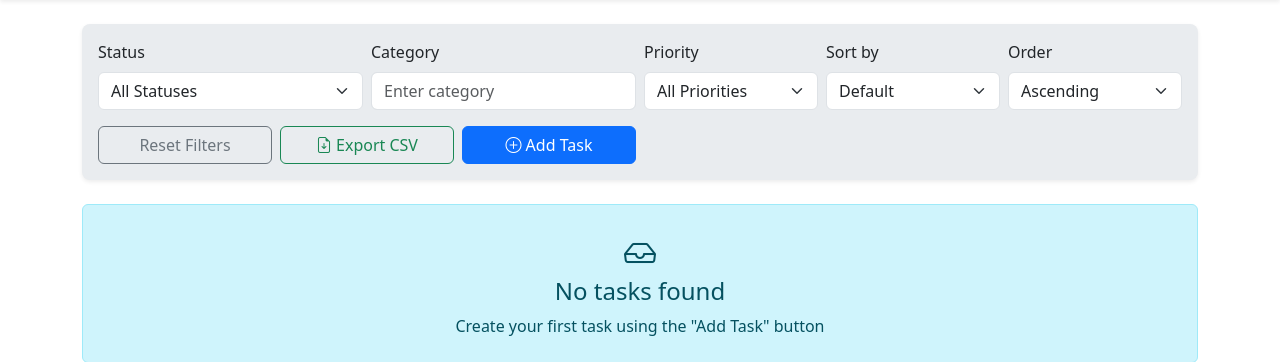
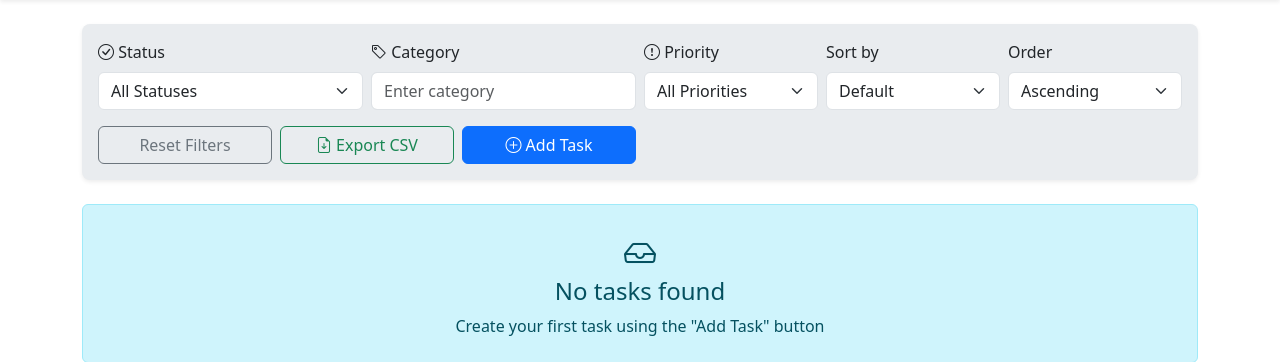
Before and after one commit to svladimir1010/Task-Tracker, a Flask app: page / in a window 1280 px wide. Shown: the part 56-418 px from the top of the page. Run offline with Flask 3, Linux system fonts and the light colour scheme; the visitor is signed in with stand-in values (Sample User, id 1); data that the repository does not hold is empty; some libraries are stand-ins or nearby versions.

Commit message:
Add icons to Сategory, Status, Priority filter fields to improve UI clarity

```diff
--- a/app/templates/index.html
+++ b/app/templates/index.html
@@ -10,7 +10,7 @@
         <div class="row g-2 align-items-end">
             <!-- Поле выбора статуса задачи -->
             <div class="col-12 col-sm-6 col-md-3">
-                <label for="statusFilter" class="form-label fw-medium mb-2">Status</label>
+                <label for="statusFilter" class="form-label fw-medium mb-2"> <i class="bi bi-check-circle"></i> Status</label>
                 <select name="status" id="statusFilter" class="form-select" onchange="document.getElementById('filterForm').submit()">
                     <option value="">All Statuses</option>
                     <option value="Not Started" {% if status_filter=='Not Started' %}selected{% endif %}>Not Started</option>
@@ -21,14 +21,14 @@
 
             <!-- Поле ввода категории задачи -->
             <div class="col-12 col-sm-6 col-md-3">
-                <label for="categoryFilter" class="form-label fw-medium mb-2">Category</label>
+                <label for="categoryFilter" class="form-label fw-medium mb-2"> <i class="bi bi-tag"></i> Category</label>
                 <input type="text" name="category" id="categoryFilter" class="form-control" placeholder="Enter category"
                        value="{{ category_filter or '' }}">
             </div>
 
             <!-- Поле выбора приоритета для фильтрации -->
             <div class="col-12 col-sm-6 col-md-2">
-                <label for="priorityFilter" class="form-label fw-medium mb-2">Priority</label>
+                <label for="priorityFilter" class="form-label fw-medium mb-2"> <i class="bi bi-exclamation-circle"></i> Priority</label>
                 <select name="priority" id="priorityFilter" class="form-select" onchange="document.getElementById('filterForm').submit()">
                     <option value="">All Priorities</option>
                     <option value="High" {% if request.args.get('priority') == 'High' %}selected{% endif %}>High</option>
```
